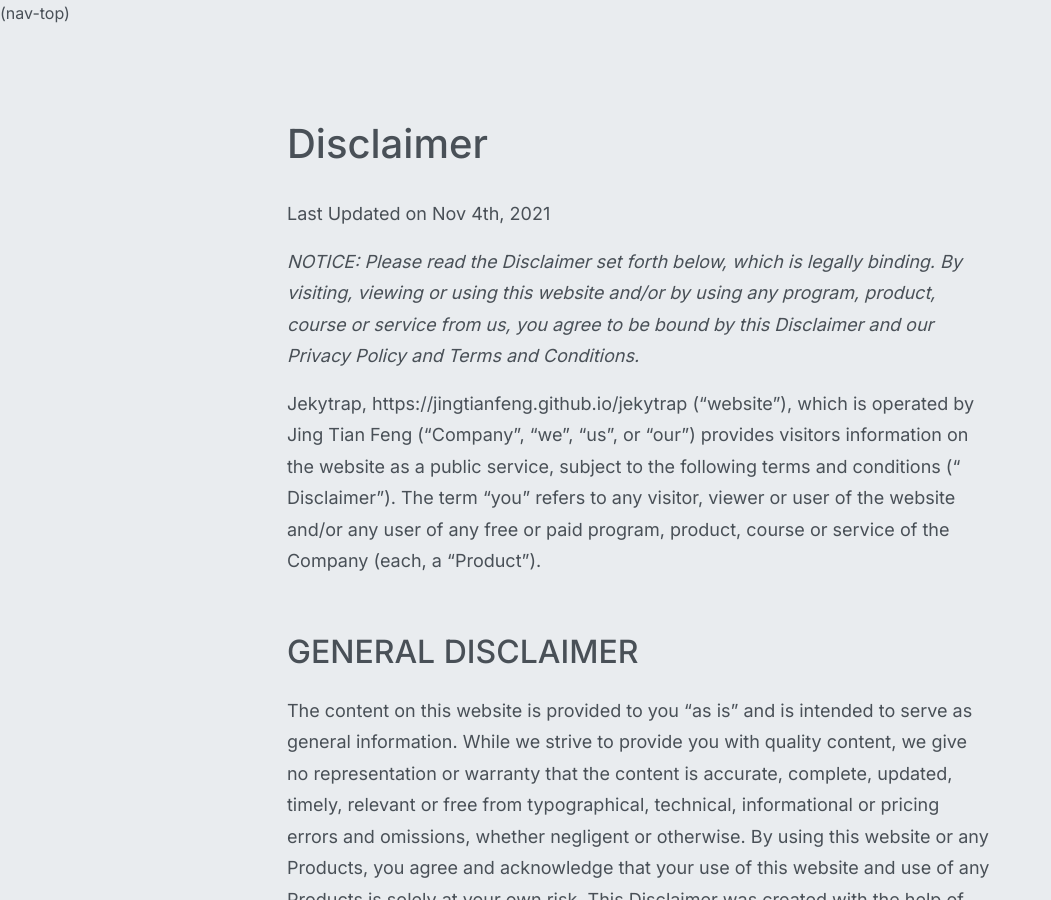
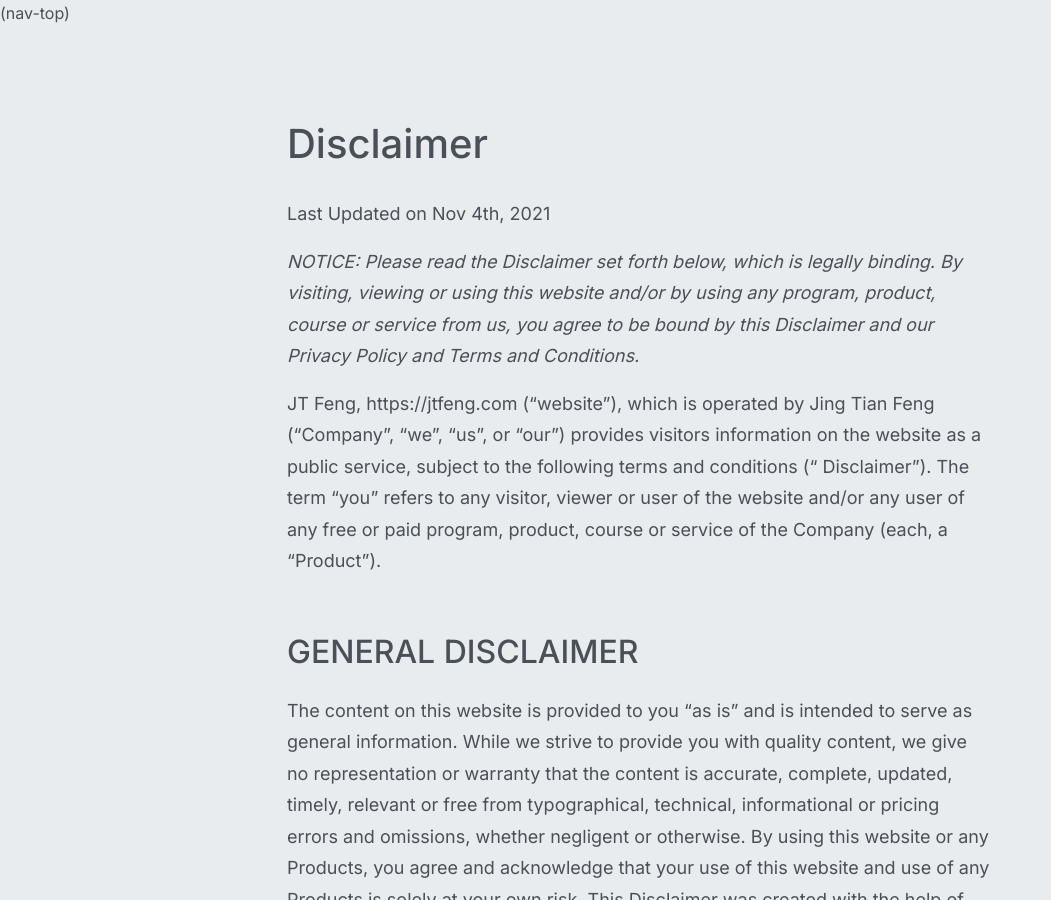
Before and after one commit to jingtianfeng/jtfeng-personal-1, a Jekyll site: the page built from disclaimer.md, in a window 1280 px wide and 900 px high. Shown: the whole window, without its empty margins (0-1051 px from the left). Built offline with Jekyll 4.4.1, drawn with Linux system fonts in a browser that asks for light colours; some of the changed lines change nothing that is shown.

Commit message:
Update config for seo

```diff
--- a/_config.yml
+++ b/_config.yml
@@ -14,8 +14,8 @@
   - package-lock.json
 
 author: Jing Tian Feng
-title: Jekytrap
-tagline: SSG made simple
-description: Template for Jekyll + Bootstrap 5
-url: https://jingtianfeng.github.io/jekytrap
+title: JT Feng
+tagline: My life demystified
+description: Welcome to my personal corner of the internet!
+url: https://jtfeng.com
 logo: /assets/img/logo.png
```
